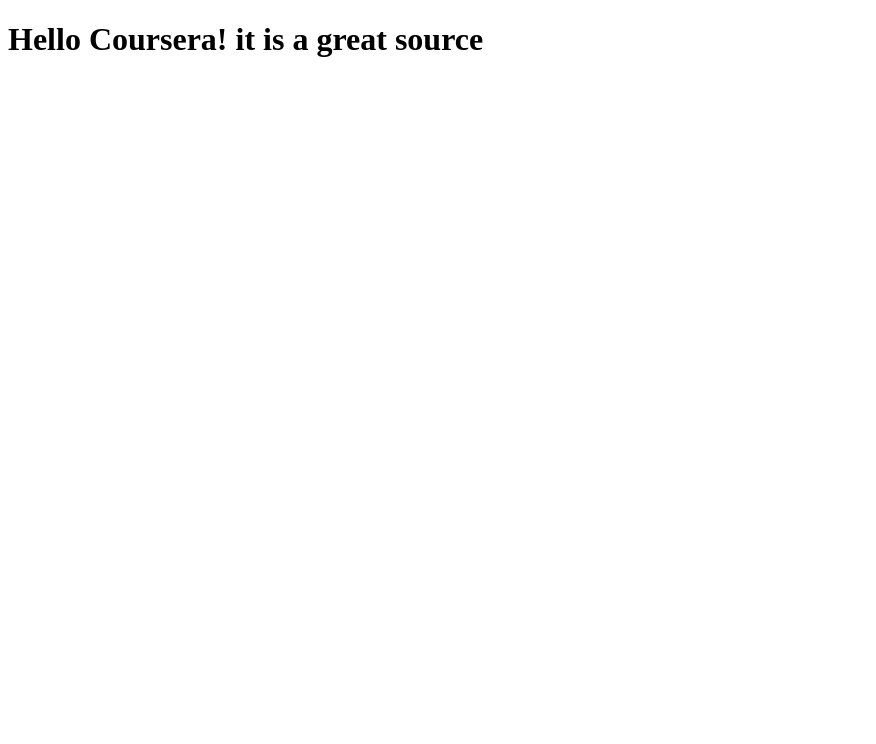
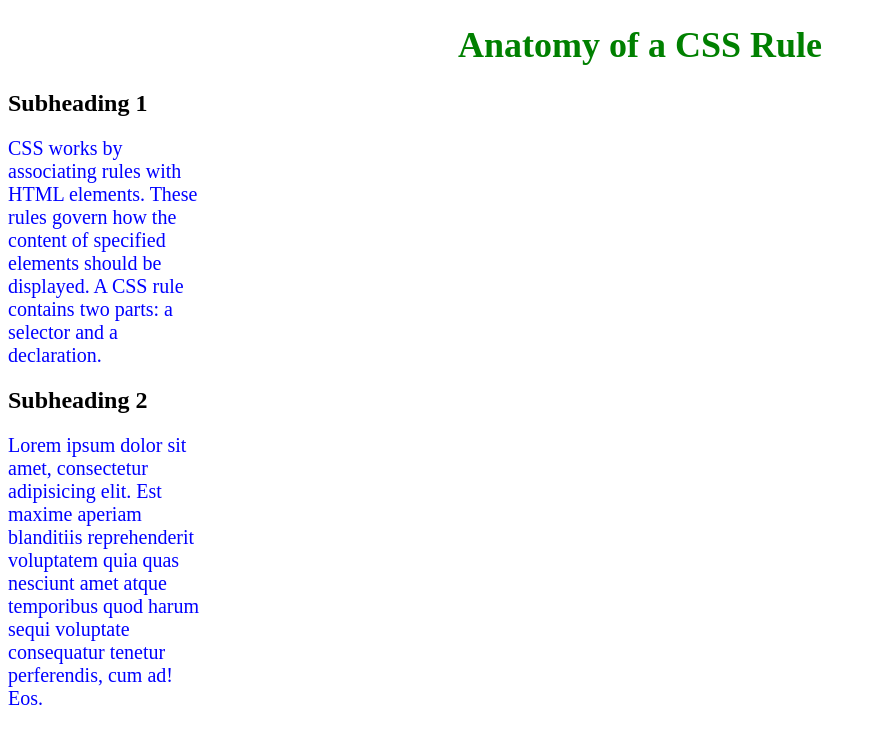
Before and after one commit to Muhammadibrahim9588/coursera-test, a plain HTML site: page site/index.html in a window 1280 px wide. Shown: the whole page, without its empty margins (0-876 px from the left). Drawn offline with Linux system fonts and the light colour scheme.

Commit message:
my first page

```diff
--- a/site/index.html
+++ b/site/index.html
@@ -1,9 +1,27 @@
 <!DOCTYPE html>
 <html>
 <head>
-	<title>Hello Coursera! </title>
+<meta charset="utf-8">
+<title>Anatomy of a CSS Rule</title>
+<style>
+p {
+  color: blue;
+  font-size: 20px;
+  width: 200px;
+}
+
+h1 {
+  color: green;
+  font-size: 36px;
+  text-align: center;
+}
+</style>
 </head>
 <body>
-<h1>Hello Coursera! it is a great source</h1>
+<h1>Anatomy of a CSS Rule</h1>
+<h2>Subheading 1</h2>
+<p>CSS works by associating rules with HTML elements. These rules govern how the content of specified elements should be displayed. A CSS rule contains two parts: a selector and a declaration.</p>
+<h2>Subheading 2</h2>
+<p>Lorem ipsum dolor sit amet, consectetur adipisicing elit. Est maxime aperiam blanditiis reprehenderit voluptatem quia quas nesciunt amet atque temporibus quod harum sequi voluptate consequatur tenetur perferendis, cum ad! Eos.</p>
 </body>
 </html>
```
